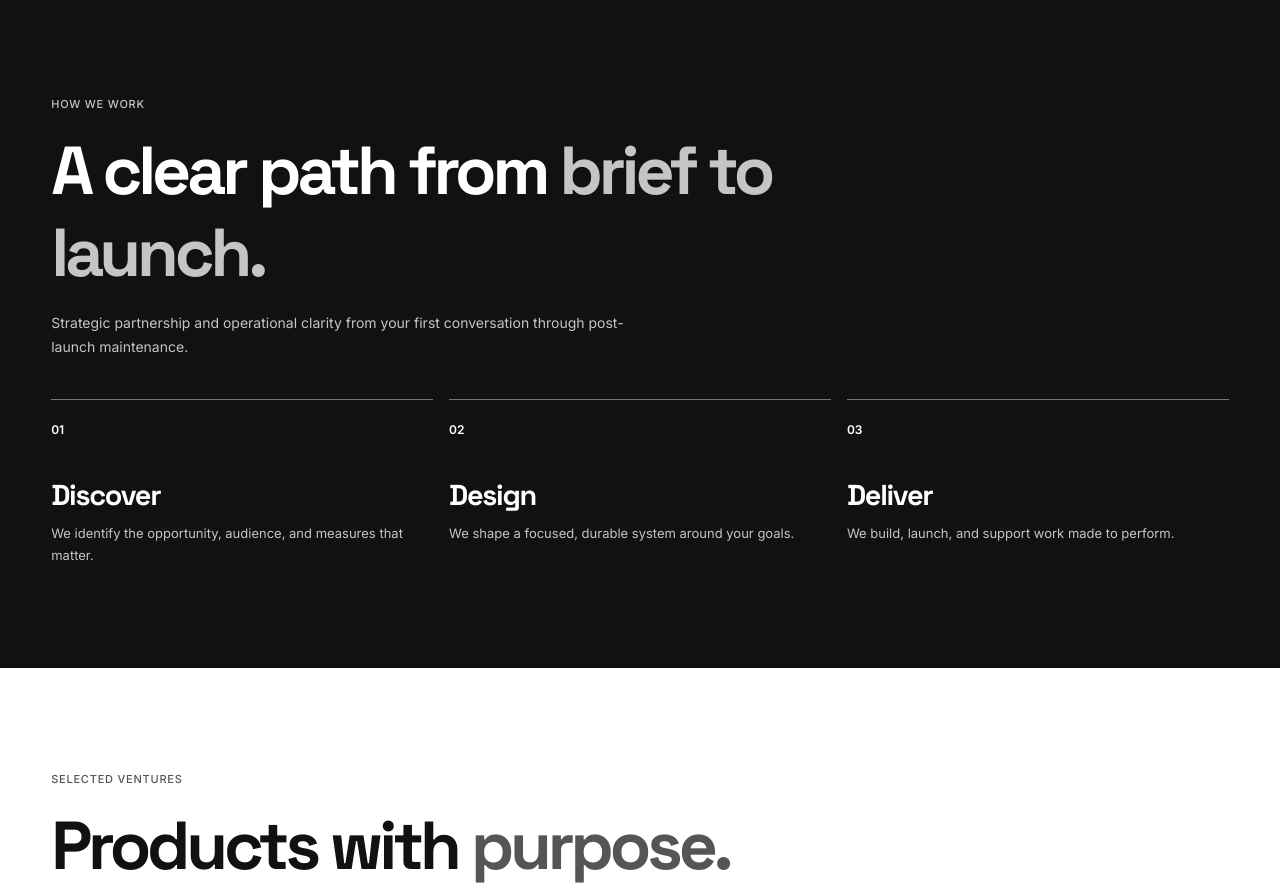
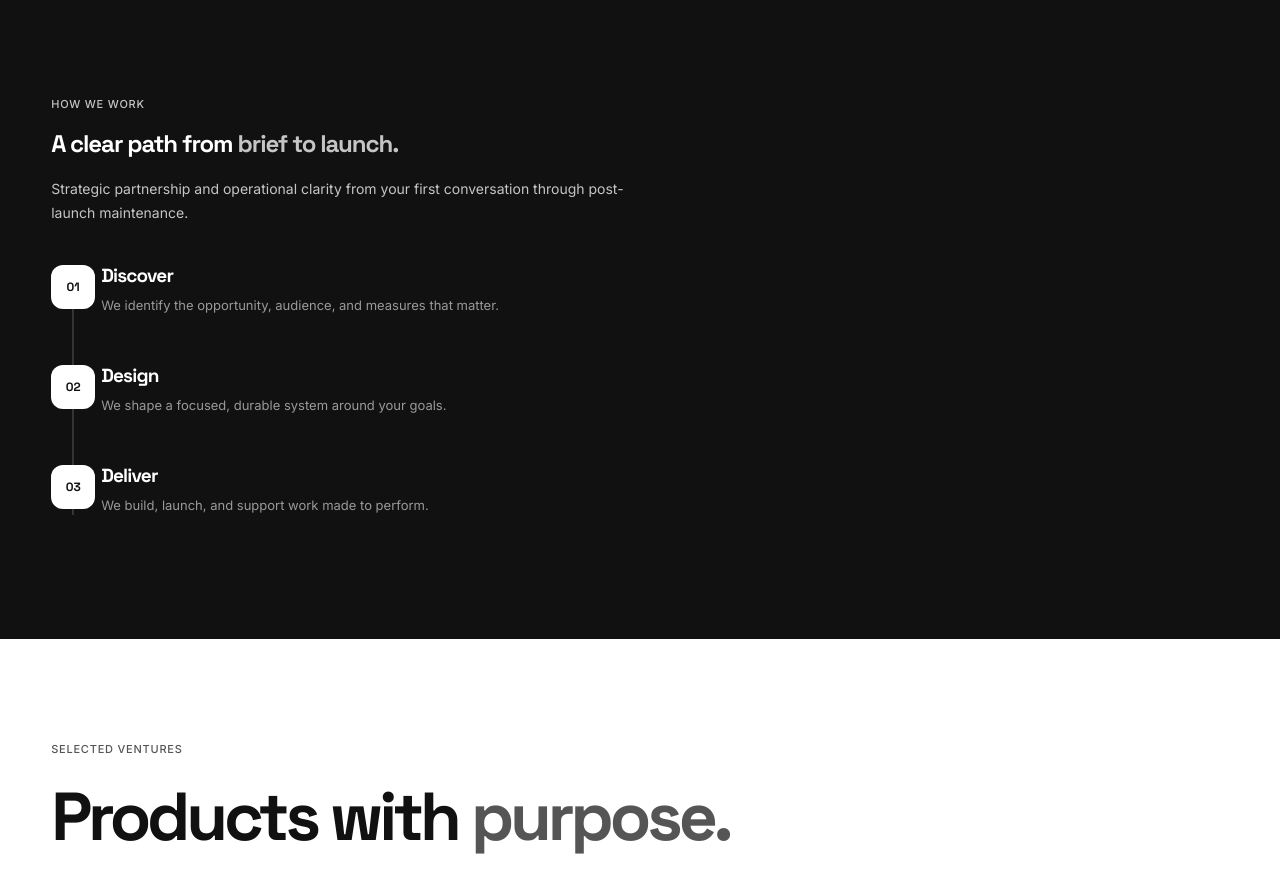
Before and after one commit to Ghreatness-Laboratory/ghreatnesslabss, a React (Vite) app: page / in a window 1280 px wide. Shown: the part 2040-2935 px from the top of the page. Built offline with nearby package versions, Linux system fonts and the light colour scheme.

Commit message:
Redesign process section as timeline

```diff
--- a/src/main.tsx
+++ b/src/main.tsx
@@ -10,7 +10,7 @@ function Header(){return <header><div className="announcement"><span>{site.statu
 function Hero(){return <section id="top" className="hero section"><div className="hero-copy fade"><Label>{site.hero.eyebrow}</Label><h1><span>{site.hero.title.primary}</span>{' '}<span className="hero-secondary">{site.hero.title.secondary}</span></h1><p className="intro">{site.hero.body}</p><div className="actions"><Button solid>Book a consultation</Button><Button href="#ventures">Explore case studies</Button></div></div><div className="hero-aside"><div className="architecture" role="img" aria-label="Abstract monochrome architectural infrastructure visualization"><span>Infrastructure<br/>visualization</span></div><div className="dispatch"><b>Studio at a glance</b><p>Current availability <strong>Q2 projects</strong></p><p>Based in <strong>Lagos, Nigeria</strong></p><p>Working with <strong>Global teams</strong></p></div></div></section>}
 function Stats(){return <section className="stats">{site.stats.map(([tag,num,caption,icon])=>{const Icon=icons[icon];return <article key={tag}><span className="icon-badge"><Icon/></span><div><strong>{num}</strong><p>{tag}<span>{caption}</span></p></div></article>})}</section>}
 function Capabilities(){return <section id="capabilities" className="section soft-section"><Label>Practice areas</Label><h2>Core capabilities <em>for ambitious teams.</em></h2><p className="section-intro">Cross-disciplinary expertise for organizations that need a system, not just a surface.</p><div className="cap-grid">{site.capabilities.map(([spec,title,desc,tags,icon],index)=>{const Icon=icons[icon];return <article className={`cap ${index%2===1?'cap-dark':''}`} key={title}><div className="cap-header"><span className="icon-badge"><Icon/></span><small>{spec}</small><span className="cap-index" aria-hidden="true">{String(index+1).padStart(2,'0')}</span></div><h3>{title}</h3><p>{desc}</p><div className="tags">{tags.map(tag=><span key={tag}>{tag}</span>)}</div></article>})}</div></section>}
-function Process(){return <section className="process-section section"><Label>How we work</Label><h2>A clear path from <em>brief to launch.</em></h2><p className="section-intro">Strategic partnership and operational clarity from your first conversation through post-launch maintenance.</p><div className="process">{[['01','Discover','We identify the opportunity, audience, and measures that matter.'],['02','Design','We shape a focused, durable system around your goals.'],['03','Deliver','We build, launch, and support work made to perform.']].map(([n,title,copy])=><article key={n}><b>{n}</b><h3>{title}</h3><p>{copy}</p></article>)}</div></section>}
+function Process(){return <section className="process-section section"><Label>How we work</Label><h2>A clear path from <em>brief to launch.</em></h2><p className="section-intro">Strategic partnership and operational clarity from your first conversation through post-launch maintenance.</p><div className="process">{[['01','Discover','We identify the opportunity, audience, and measures that matter.'],['02','Design','We shape a focused, durable system around your goals.'],['03','Deliver','We build, launch, and support work made to perform.']].map(([n,title,copy])=><article key={n}><b className="process-step">{n}</b><div className="process-content"><h3>{title}</h3><p>{copy}</p></div></article>)}</div></section>}
 function Ventures(){return <section id="ventures" className="section"><Label>Selected ventures</Label><h2>Products with <em>purpose.</em></h2><div className="venture-grid">{site.ventures.map(([name,cat,desc],i)=><article className={`venture v${i}`} key={name}><div className="venture-visual"><span>{cat}</span></div><div className="venture-body"><p className="category">{cat}</p><h3>{name}</h3><p>{desc}</p><a href="#contact">View project <ArrowUpRight/></a></div></article>)}</div></section>}
 function Trust(){return <section className="section soft-section"><Label>Client perspectives</Label><h2>Trusted by teams <em>around the world.</em></h2><p className="cities">Lagos · London · New York</p><div className="trust-grid">{site.testimonials.map(([where,quote,name,title])=><blockquote key={name}><small>{where}</small><p>{quote}</p><footer><b>{name}</b><br/>{title}</footer></blockquote>)}</div></section>}
 function Clock(){const [time,setTime]=useState('');useEffect(()=>{const run=()=>setTime(new Intl.DateTimeFormat('en-GB',{timeZone:'Africa/Lagos',hour:'2-digit',minute:'2-digit',second:'2-digit',hour12:false}).format(new Date()));run();const id=setInterval(run,1000);return()=>clearInterval(id)},[]);return <span>{time||'--:--:--'} WAT</span>}
--- a/src/styles.css
+++ b/src/styles.css
@@ -40,3 +40,13 @@ nav{height:auto;padding:14px 16px;border-bottom-color:#eee}
 .cap .tags span{border:0;background:#111;color:#fff;border-radius:20px;padding:6px 13px;font-size:11.5px;line-height:1}
 .cap-dark .tags span{background:#fff;color:#111}
 @media(max-width:639px){.cap .icon-badge{flex-basis:46px;width:46px;height:46px}}
+
+/* Connected process timeline */
+.process-section h2{font-size:24px;letter-spacing:-.045em}
+.process{display:block;position:relative;margin-top:40px;padding-left:50px}
+.process::before{position:absolute;top:22px;bottom:22px;left:21.25px;width:1.5px;background:rgba(255,255,255,.15);content:""}
+.process article{position:relative;margin-bottom:28px;min-height:72px;border:0;padding:0}
+.process article:last-child{margin-bottom:0}
+.process-step{position:absolute;z-index:1;top:0;left:-50px;display:grid;width:44px;height:44px;place-items:center;border-radius:12px;background:#fff;color:#111;font:700 16px/1 'Space Grotesk',Inter,sans-serif}
+.process h3{margin:0 0 8px;color:#fff;font-size:19px;line-height:1.2}
+.process p{margin:0;max-width:440px;color:#999;font-size:13px;line-height:1.55}
```
